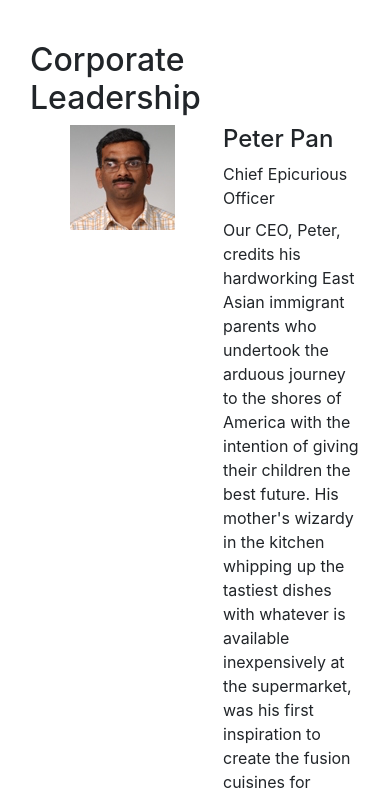
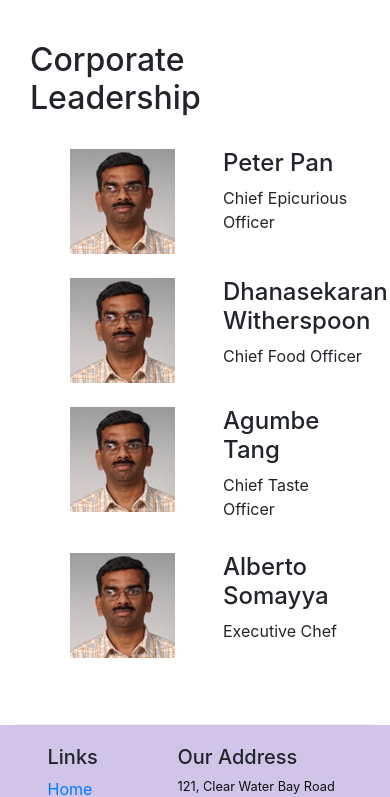
Before and after one commit to Nandasaikishor/Project-restaurant2, a React (Create React App) app: page /aboutus in a window 390 px wide. Shown: the part 1620-2417 px from the top of the page. Built offline with nearby package versions, Linux system fonts and the light colour scheme.

Commit message:
Assignment-2

```diff
--- a/src/Components/AboutComponent.js
+++ b/src/Components/AboutComponent.js
@@ -4,7 +4,7 @@ import { Link } from 'react-router-dom';
 
   function RenderLeader({leader}) {
     return(
-      <Media tag="li" className="mb-4">
+      <Media tag="li" className="mt-4">
       <Media left middle>
          <Media object src = {leader.image} alt={leader.name}/>
       </Media>
@@ -12,7 +12,7 @@ import { Link } from 'react-router-dom';
               <Media heading>{leader.name}</Media>
               <h7>{leader.designation}</h7>
               <div className = "m-2"></div>
-              <p>{leader.description}</p>
+              <p className="d-none d-md-block">{leader.description}</p>
       </Media>
    </Media>
 
```
